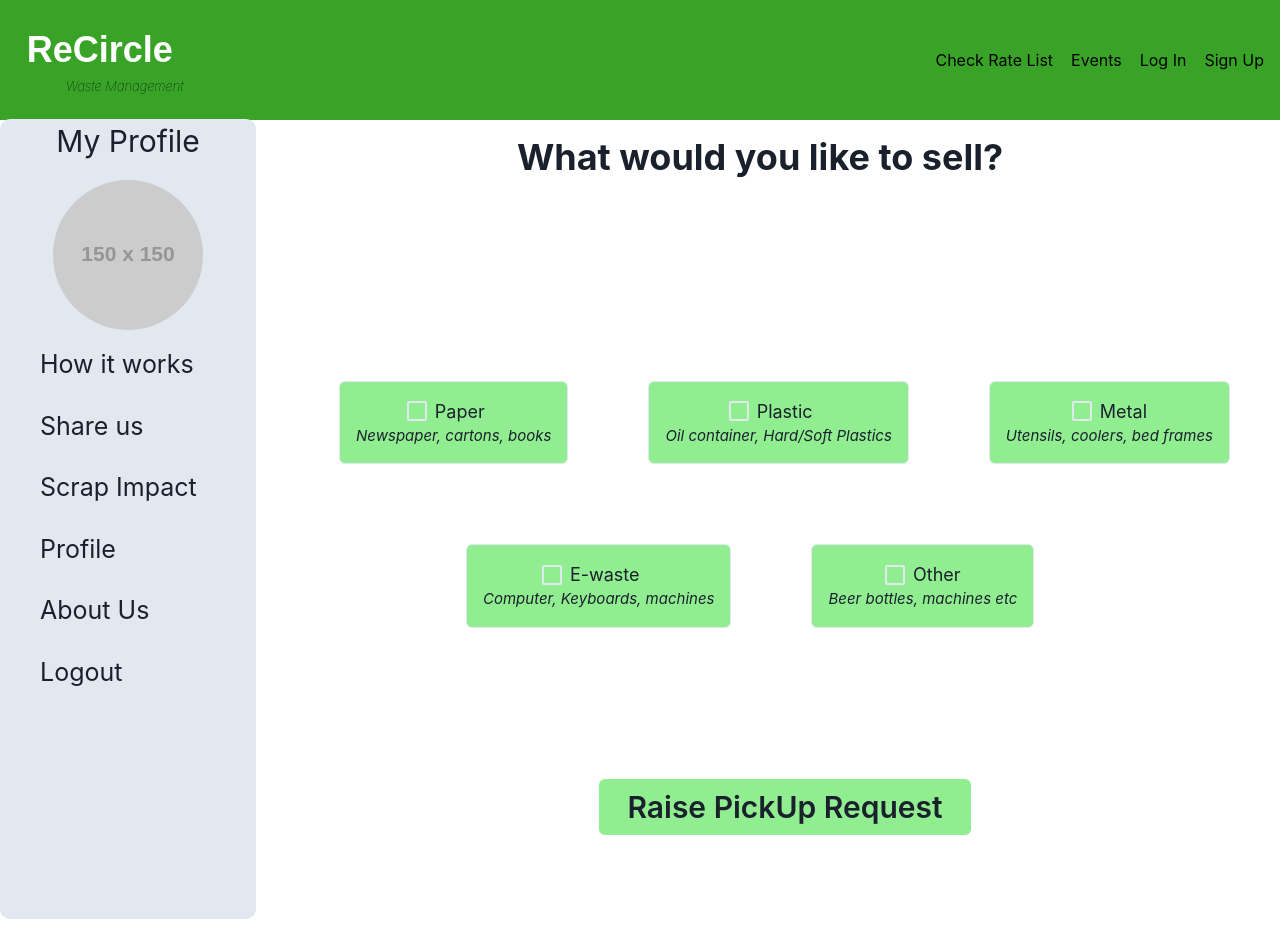
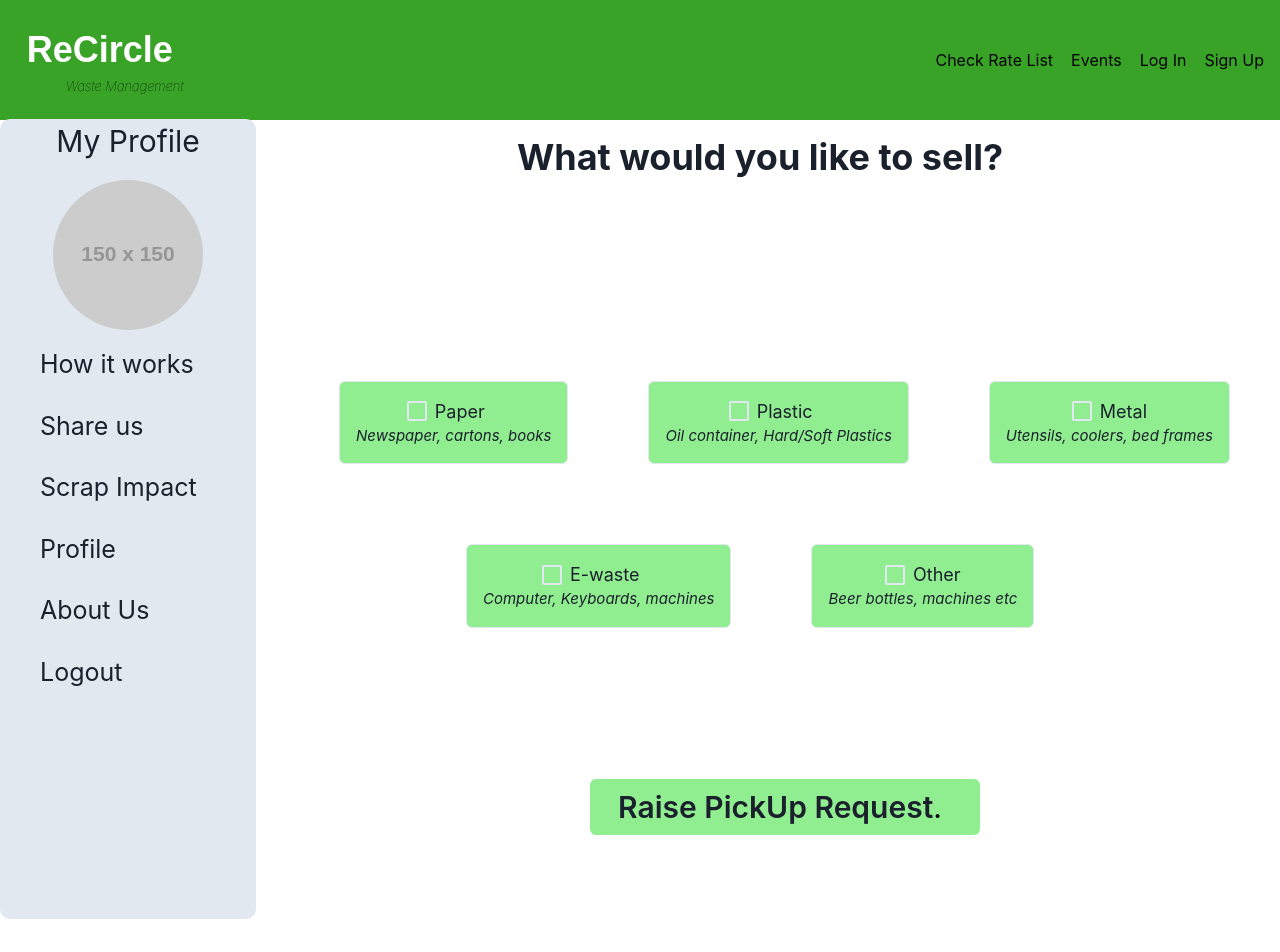
Before and after one commit to pesto-students/recircle--frontend-recircle, a React (Create React App) app: page /sellScrap1 in a window 1280 px wide. Shown: the top 952 px of the page. Built offline with nearby package versions, Linux system fonts and the light colour scheme.

Commit message:
Page routing

```diff
--- a/src/pages/checkRate.js
+++ b/src/pages/checkRate.js
@@ -7,6 +7,7 @@ import {
   InputLeftElement,
   Stack,
   HStack,
+  ScrollView
 } from '@chakra-ui/react';
 import { SearchIcon } from '@chakra-ui/icons';
 import Navbar from "../components/navbar";
@@ -114,13 +115,14 @@ const CheckRateListPage = () => {
                   value={searchQuery}
                   onChange={handleSearchChange} />
           </InputGroup>
-          <Stack spacing={8}>
+          <Stack spacing={4}>
               {filteredPrices.map(({ category, prices }) => (
                   <Box key={category}>
                       <Heading as="h2" size="lg" mb={2} mr={1200}>
                           {category.charAt(0).toUpperCase() + category.slice(1)}
                       </Heading>
-                      <HStack spacing={8}>
+                      <Box overflowY="scroll" height="200px">
+    <HStack spacing={6}>
         {prices.map((p) => (
             <Box key={p.name} bg={'lightgray'} p={2} borderRadius={15}>
                 <Box>{p.name}</Box>
@@ -128,6 +130,7 @@ const CheckRateListPage = () => {
             </Box>
         ))}
     </HStack>
+</Box>
                   </Box>
               ))}
           </Stack>
--- a/src/pages/sellScrap1.js
+++ b/src/pages/sellScrap1.js
@@ -152,7 +152,10 @@ function SellScrapPage1() {
       <li key={item}>{item}</li>
     ))}
   </ul> */}
-<Button onClick={handleContinue}  bg={"lightgreen"} p={7} fontSize={30} ml={50} mr={-60}>Raise PickUp Request</Button>
+<Button onClick={handleContinue}  bg={"lightgreen"} p={7} fontSize={30} ml={50} mr={-60}>Raise PickUp Request
+<Link href="/sellScrap2" marginRight="10px" color="black" fontWeight="normal">.
+            </Link>
+</Button>
 </Box>
       <Footer />
     </>
--- a/src/pages/sellScrap2.js
+++ b/src/pages/sellScrap2.js
@@ -9,7 +9,8 @@ import {
   Spacer,
   Flex,
   Box,
-  Progress
+  Progress,
+  Link
 } from '@chakra-ui/react';
 import Navbar from '../components/navbar';
 import Footer from '../components/footer';
@@ -235,6 +236,8 @@ const Page2 = () => {
       <div style={{ display: "flex", justifyContent: "center", alignItems: "center", marginLeft:"400"}}>
       <Button colorScheme="green" size="lg">
         Continue
+        <Link href="/sellScrap3" marginRight="10px" color="black" fontWeight="normal">.
+            </Link>
       </Button>
     </div>
     </VStack>
--- a/src/pages/sellScrap3.js
+++ b/src/pages/sellScrap3.js
@@ -11,7 +11,8 @@ import {
   Flex,
   Box,
   Progress,
-  Textarea
+  Textarea,
+  Link
 } from '@chakra-ui/react';
 import Navbar from '../components/navbar';
 import Footer from '../components/footer';
@@ -105,6 +106,8 @@ const Page3 = () => {
               <Spacer />
               <Button colorScheme="green" onClick={handleSubmit}>
                   Continue
+                  <Link href="/sellScrap4" marginRight="10px" color="black" fontWeight="normal">.
+            </Link>
               </Button>
           </HStack>
       </Flex><Footer /></>
```
Lines whose indentation alone changed are shown as unchanged.
